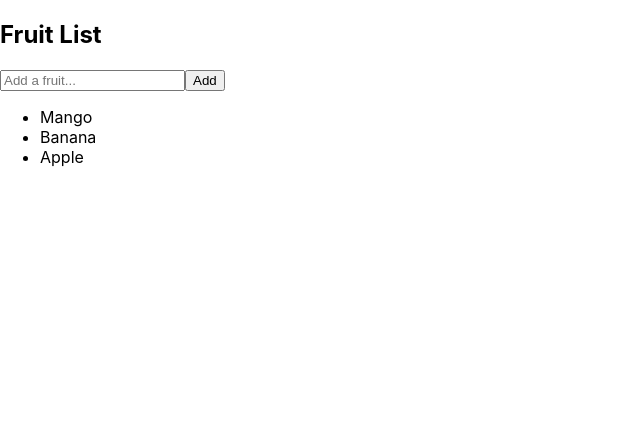
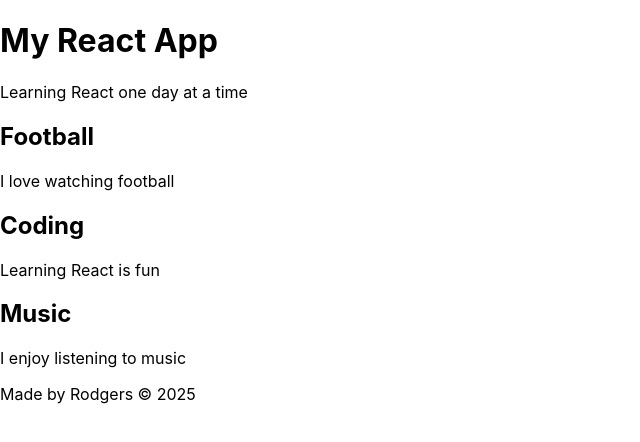
Before and after one commit to Rojimkolwey/React, a React (Create React App) app in the folder myapp/: page / in a window 1280 px wide. Shown: the top 442 px of the page, without its empty margins (0-640 px from the left). Built offline with nearby package versions, Linux system fonts and the light colour scheme.

Commit message:
components

```diff
--- a/myapp/src/App.js
+++ b/myapp/src/App.js
@@ -1,40 +1,15 @@
-import { useState } from 'react';
-
-function FruitList() {
-  const [fruits, setFruits] = useState(['Mango', 'Banana', 'Apple']);
-  const [newFruit, setNewFruit] = useState('');
-
-  function addFruit() {
-    if (newFruit === '') return;
-    setFruits([...fruits, newFruit]);
-    setNewFruit('');
-  }
-
-  return (
-    <div>
-      <h2>Fruit List</h2>
-
-      <input
-        type="text"
-        placeholder="Add a fruit..."
-        value={newFruit}
-        onChange={(e) => setNewFruit(e.target.value)}
-      />
-      <button onClick={addFruit}>Add</button>
-
-      <ul>
-        {fruits.map((fruit, index) => (
-          <li key={index}>{fruit}</li>
-        ))}
-      </ul>
-    </div>
-  );
-}
+import Header from './components/Header';
+import Card from './components/Card';
+import Footer from './components/Footer';
 
 function App() {
   return (
     <div>
-      <FruitList />
+      <Header />
+      <Card title="Football" description="I love watching football" />
+      <Card title="Coding" description="Learning React is fun" />
+      <Card title="Music" description="I enjoy listening to music" />
+      <Footer />
     </div>
   );
 }
```
